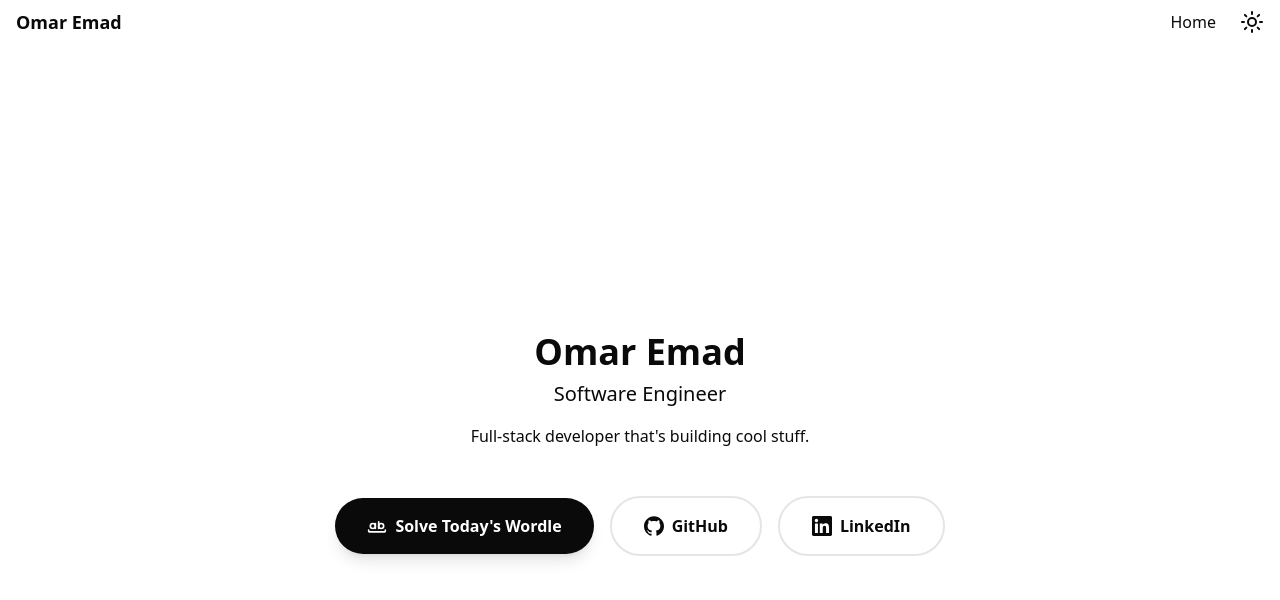
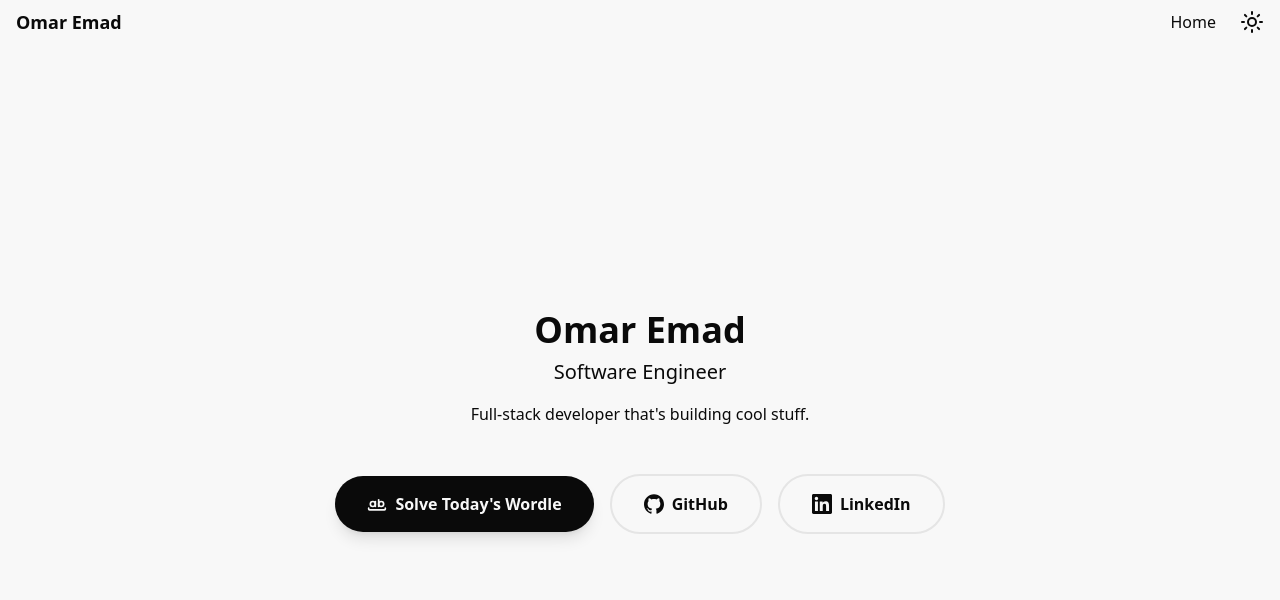
Before and after one commit to Omar-Gebal/something-like-a-portfolio, a Next.js app: page / in a window 1280 px wide. Shown: the top 600 px of the page. Built offline with nearby package versions, Linux system fonts and the light colour scheme.

Commit message:
fix: fixed flex components overflowing y

```diff
--- a/app/globals.css
+++ b/app/globals.css
@@ -4,7 +4,7 @@
 /* Enable class-based dark mode */
 @custom-variant dark (&:where(.dark, .dark *));
 
-:root { /* light mode default */ --radius: 0.625rem; --background: oklch(1 0 0); --foreground: oklch(0.145 0 0); --card: oklch(1 0 0); --card-foreground: oklch(0.145 0 0); --popover: oklch(1 0 0); --popover-foreground: oklch(0.145 0 0); --primary: oklch(0.205 0 0); --primary-foreground: oklch(0.985 0 0); --secondary: oklch(0.97 0 0); --secondary-foreground: oklch(0.205 0 0); --muted: oklch(0.97 0 0); --muted-foreground: oklch(0.556 0 0); --accent: oklch(0.97 0 0); --accent-foreground: oklch(0.205 0 0); --destructive: oklch(0.577 0.245 27.325); --border: oklch(0.922 0 0); --input: oklch(0.922 0 0); --ring: oklch(0.708 0 0); --chart-1: oklch(0.646 0.222 41.116); --chart-2: oklch(0.6 0.118 184.704); --chart-3: oklch(0.398 0.07 227.392); --chart-4: oklch(0.828 0.189 84.429); --chart-5: oklch(0.769 0.188 70.08); --sidebar: oklch(0.985 0 0); --sidebar-foreground: oklch(0.145 0 0); --sidebar-primary: oklch(0.205 0 0); --sidebar-primary-foreground: oklch(0.985 0 0); --sidebar-accent: oklch(0.97 0 0); --sidebar-accent-foreground: oklch(0.205 0 0); --sidebar-border: oklch(0.922 0 0); --sidebar-ring: oklch(0.708 0 0);
+:root { /* light mode default */ --radius: 0.625rem; --background: rgb(248, 248, 248); --foreground: oklch(0.145 0 0); --card: oklch(1 0 0); --card-foreground: oklch(0.145 0 0); --popover: oklch(1 0 0); --popover-foreground: oklch(0.145 0 0); --primary: oklch(0.205 0 0); --primary-foreground: oklch(0.985 0 0); --secondary: oklch(0.97 0 0); --secondary-foreground: oklch(0.205 0 0); --muted: oklch(0.97 0 0); --muted-foreground: oklch(0.556 0 0); --accent: oklch(0.97 0 0); --accent-foreground: oklch(0.205 0 0); --destructive: oklch(0.577 0.245 27.325); --border: oklch(0.922 0 0); --input: oklch(0.922 0 0); --ring: oklch(0.708 0 0); --chart-1: oklch(0.646 0.222 41.116); --chart-2: oklch(0.6 0.118 184.704); --chart-3: oklch(0.398 0.07 227.392); --chart-4: oklch(0.828 0.189 84.429); --chart-5: oklch(0.769 0.188 70.08); --sidebar: oklch(0.985 0 0); --sidebar-foreground: oklch(0.145 0 0); --sidebar-primary: oklch(0.205 0 0); --sidebar-primary-foreground: oklch(0.985 0 0); --sidebar-accent: oklch(0.97 0 0); --sidebar-accent-foreground: oklch(0.205 0 0); --sidebar-border: oklch(0.922 0 0); --sidebar-ring: oklch(0.708 0 0);
 }
 
 .dark {
--- a/app/layout.tsx
+++ b/app/layout.tsx
@@ -31,7 +31,7 @@ export default function RootLayout({
 }) {
   return (
     <html lang="en" suppressHydrationWarning>
-      <body className={`${geistSans.variable} ${geistMono.variable} antialiased`}>
+      <body className={`${geistSans.variable} ${geistMono.variable} antialiased flex flex-col min-h-screen`}>
         <ThemeProvider
           attribute="class"
           defaultTheme="system"
--- a/app/page.tsx
+++ b/app/page.tsx
@@ -16,7 +16,7 @@ const socialLinks = [
 ];
 export default function Home() {
   return (
-    <div className="min-h-screen flex items-center justify-center p-8">
+    <div className="flex flex-1 items-center justify-center p-8">
       <main className="text-center">
         {/* Profile Section */}
         <div className="mb-12">
--- a/app/wordle/page.tsx
+++ b/app/wordle/page.tsx
@@ -6,7 +6,7 @@ import MyButton from "@/components/ui/MyButton";
 
 export default function Page() {
   return (
-    <main className="min-h-screen flex flex-col items-center justify-center p-6">
+    <main className="flex flex-1 flex-col items-center justify-center p-6">
       <header className="relative w-full max-w-md mb-4 flex items-center justify-center">
         <h1 className="text-4xl font-extrabold text-center">Wordle 🎯</h1>
 
```
